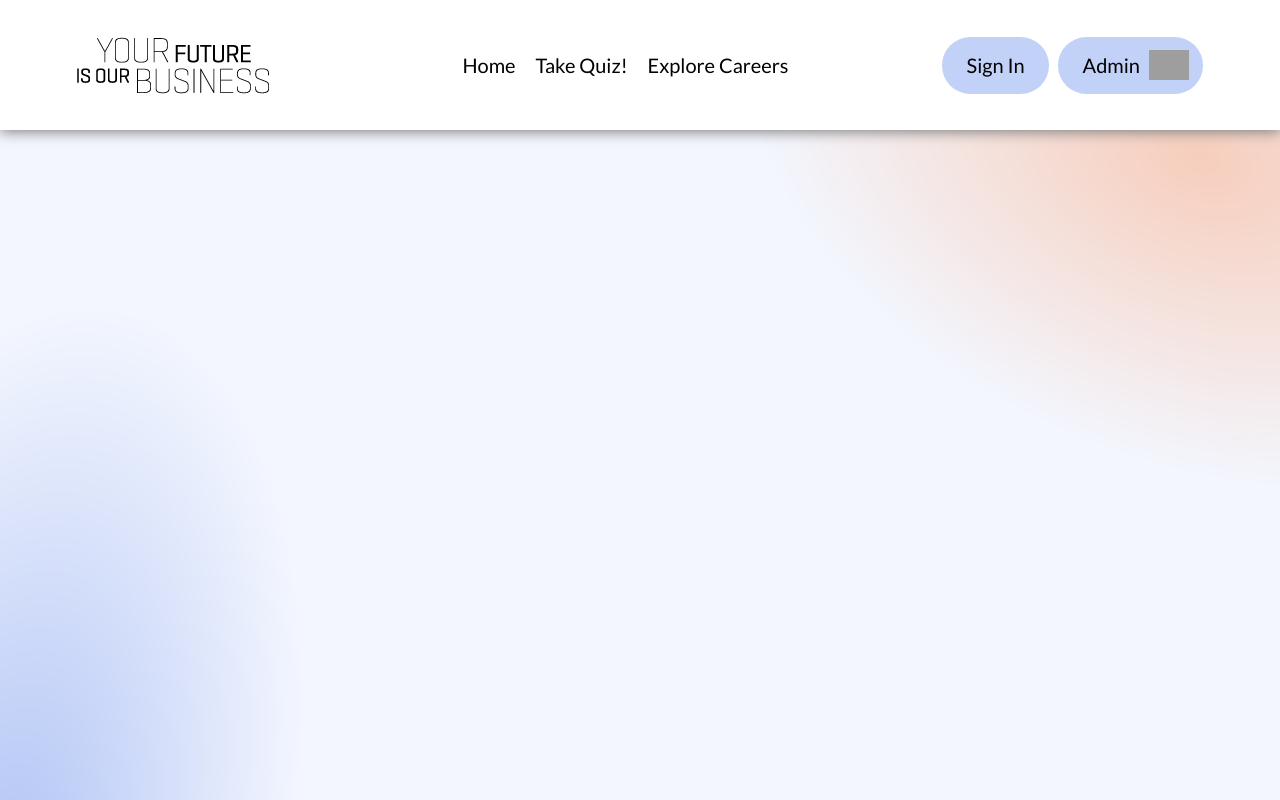
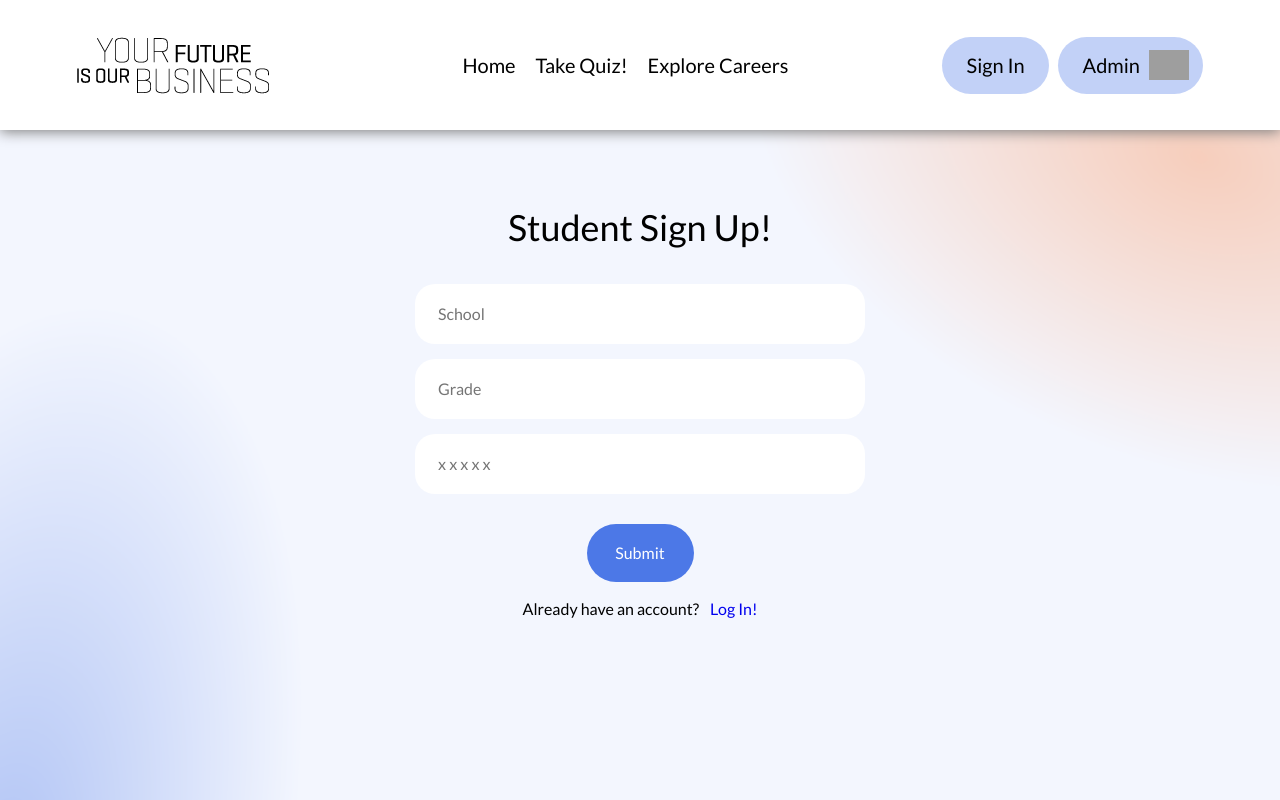
Before and after one commit to scblueprint/yfiob, a React (Create React App) app: page /signup2 in a window 1280 px wide. Built offline with nearby package versions, Linux system fonts and the light colour scheme; grey boxes are pictures that could not be loaded.

Commit message:
make a connecting signup UI and update the signuip UI

```diff
--- a/src/App.js
+++ b/src/App.js
@@ -9,6 +9,7 @@ import StudentLogin from "./components/StudentLogin/StudentLogin";
 import AdminLogin from "./components/adminLogin/AdminLogin";
 import QuestionPage from "./components/QuestionPage/QuestionPage";
 import StudentSignUp from "./components/StudentSignup/StudentSignUp";
+import StudentSignUp2 from "./components/StudentSignup/StudentSignUp2";
 import React from "react";
 
 function App() {
@@ -25,6 +26,7 @@ function App() {
         <Route path="/admin" element={<AdminLogin />} />
         <Route path="/questionPage" element={<QuestionPage />} />
         <Route path="/signup" element={<StudentSignUp />} />
+        <Route path="/signup2" element={<StudentSignUp2 />} />
       </Routes>
     </Router>
   );
--- a/src/components/StudentSignup/StudentSignUp.js
+++ b/src/components/StudentSignup/StudentSignUp.js
@@ -23,7 +23,7 @@ export default function StudentSignUp() {
     });
   };
 
-  const handleSubmit = async (e) => {
+  const handleNext = async (e) => {
     e.preventDefault();
     // Form validation
     const errors = {};
@@ -56,7 +56,7 @@ export default function StudentSignUp() {
         await signUpUser(formData.email, formData.password, formData.firstName);
 
         // Redirect to login page after successful account creation
-        navigate("/login");
+        navigate("/signup2");
       } catch (error) {
         // Handle error if unable to complete account creation
         const errorCode = error.code;
@@ -79,10 +79,9 @@ export default function StudentSignUp() {
     <div className={styles.pageContainer}>
       <h1 className={styles.signupHeader}>Student Signup!</h1>
 
-      <form className={styles.inputContainer} onSubmit={handleSubmit}>
+      <form className={styles.inputContainer} onSubmit={handleNext}>
         <div className={styles.nameFields}>
           <div>
-            <label className={styles.inputFieldLabels}>First Name:</label>
             <input
               type="text"
               name="firstName"
@@ -96,7 +95,6 @@ export default function StudentSignUp() {
             )}
           </div>
           <div>
-            <label className={styles.inputFieldLabels}>Last Name:</label>
             <input
               type="text"
               name="lastName"
@@ -112,8 +110,7 @@ export default function StudentSignUp() {
         </div>
 
         <div className={styles.emailpasswordFields}>
-          <div>
-            <label className={styles.inputFieldLabels}>Email:</label>
+          <div className={styles.inputshift}>
             <input
               type="email"
               name="email"
@@ -127,8 +124,7 @@ export default function StudentSignUp() {
             )}
           </div>
 
-          <div>
-            <label className={styles.inputFieldLabels}>Password:</label>
+          <div className={styles.inputshift}>
             <input
               type="password"
               name="password"
@@ -142,8 +138,7 @@ export default function StudentSignUp() {
             )}
           </div>
 
-          <div>
-            <label className={styles.inputFieldLabels}>Confirm Password:</label>
+          <div className={styles.inputshift}>
             <input
               type="password"
               name="confirmPassword"
@@ -160,8 +155,8 @@ export default function StudentSignUp() {
           </div>
         </div>
 
-        <button type="submit" className={styles.signupBtn}>
-          Sign Up
+        <button type="submit" className={styles.NextBtn}>
+          Next
         </button>
       </form>
 
--- a/src/components/StudentSignup/StudentSignUp.module.css
+++ b/src/components/StudentSignup/StudentSignUp.module.css
@@ -25,6 +25,7 @@
   display: flex;
   justify-content: space-between;
   gap: 15px;
+  margin-bottom: 10px;
 }
 
 .emailpasswordFields {
@@ -37,6 +38,10 @@
 .InputNameContainer {
   display: flex;
   flex-direction: row;
+}
+
+.inputshift {
+  margin-bottom: 10px;
 }
 
 .inputField,
@@ -61,7 +66,7 @@
   color: red;
 }
 
-.signupBtn {
+.NextBtn {
   background-color: #4c78e7;
   display: block;
   border: none;
--- /dev/null
+++ b/src/components/StudentSignup/StudentSignUp2.js
@@ -0,0 +1,133 @@
+import React from "react";
+import { Link, useNavigate } from "react-router-dom";
+import styles from "./StudentSignUp2.module.css";
+import signUpUser from "../../firebase/signUp";
+
+export default function StudentSignUp2() {
+  const [formData, setFormData] = React.useState({
+    school: "",
+    grade: "",
+    zipcode: "",
+  });
+  const [errors, setErrors] = React.useState({});
+
+  const navigate = useNavigate();
+
+
+
+  const handleChange = (e) => {
+    const { name, value } = e.target;
+    setFormData({
+      ...formData,
+      [name]: value,
+    });
+  };
+
+  const handleSubmit = async (e) => {
+    e.preventDefault();
+    // Form validation
+    const errors = {};
+    if (!formData.school.trim()) {
+      errors.firstName = "School name is required";
+    }
+    if (!formData.grade.trim()) {
+      errors.lastName = "Grade is required";
+    }
+    if (!formData.zipcode.trim()) {
+        errors.lastName = "Zipcode is required";
+      }
+    if (formData.zipcode.length > 5) {
+      errors.password = "Zipcode must be equal to 5 characters";
+    }
+    setErrors(errors);
+
+    // If not errors were present on sign in, process information
+    if (Object.keys(errors).length === 0) {
+      try {
+        // Add user information to Firestore
+        await signUpUser(formData.school, formData.grade, formData.zipcode);
+
+        // Redirect to login page after successful account creation
+        navigate("/login");
+      } catch (error) {
+        // Handle error if unable to complete account creation
+        const errorCode = error.code;
+        const errorMessage = error.message;
+        console.error("Error creating user account:", errorCode, errorMessage);
+      }
+
+      //Clear Form data after submission
+      setFormData({
+        school: "",
+        grade: "",
+        zipcode: "",
+      });
+    }
+  };
+
+  return (
+    <div className={styles.pageContainer}>
+      <h1 className={styles.signupHeader}>Student Sign Up!</h1>
+
+      <form className={styles.inputContainer} onSubmit={handleSubmit}>
+        <div className={styles.inputshift}>
+
+          <div>
+            <input
+              type="text"
+              name="School"
+              placeholder="School"
+              className={styles.inputField}
+              value={formData.school}
+              onChange={handleChange}
+            />
+            {errors.school && (
+              <span className={styles.errorMessage}>{errors.firstName}</span>
+            )}
+          </div>
+        </div>
+
+        <div className={styles.emailpasswordFields}>
+          <div className={styles.inputshift}>
+            <input
+              type="text"
+              name="grade"
+              placeholder="Grade"
+              className={styles.inputField}
+              value={formData.grade}
+              onChange={handleChange}
+            />
+            {errors.grade && (
+              <span className={styles.errorMessage}>{errors.email}</span>
+            )}
+          </div>
+
+          <div className={styles.inputshift}>
+            <input
+              type="zipcode"
+              name="zipcode"
+              placeholder="x x x x x"
+              className={styles.inputField}
+              value={formData.zipcode}
+              onChange={handleChange}
+            />
+            {errors.zipcode && (
+              <span className={styles.errorMessage}>{errors.password}</span>
+            )}
+          </div>
+        </div>
+
+        <button type="submit" className={styles.NextBtn}>
+          Submit
+        </button>
+      </form>
+
+      <div className={styles.existingAccountLoginContainer}>
+        <p>Already have an account?</p>
+        <Link to="/login" className={styles.loginLink}>
+          Log In!
+        </Link>
+      </div>
+    </div>
+  );
+}
--- /dev/null
+++ b/src/components/StudentSignup/StudentSignUp2.module.css
@@ -0,0 +1,99 @@
+.pageContainer {
+    display: flex;
+    flex-direction: column;
+    justify-content: center;
+    align-items: center;
+  }
+
+  .signupHeader {
+    font-family: Lato, sans-serif;
+    font-weight: 400;
+    font-size: 36px;
+    text-align: center;
+    margin-top: 70px;
+    margin-bottom: 30px;
+  }
+
+  .inputContainer {
+    display: flex;
+    flex-direction: column;
+    justify-content: center;
+    align-items: center;
+  }
+
+  .nameFields {
+    display: flex;
+    justify-content: space-between;
+    gap: 15px;
+    margin-bottom: 10px;
+  }
+
+  .emailpasswordFields {
+    display: flex;
+    flex-direction: column;
+    justify-content: flex-start;
+    width: 100%;
+  }
+
+  .InputNameContainer {
+    display: flex;
+    flex-direction: row;
+  }
+
+  .inputshift {
+    margin-bottom: 10px;
+    width: 450px;
+  }
+
+  .inputField,
+  .inputFieldLabel {
+    display: block;
+  }
+
+  .inputFieldLabel {
+    text-align: left;
+  }
+
+  .inputField {
+    border-radius: 20px;
+    background: #fff;
+    border: none;
+    padding: 18px 23px;
+    width: 100%;
+    margin-bottom: 5px;
+  }
+
+  .errorMessage {
+    color: red;
+  }
+
+  .NextBtn {
+    background-color: #4c78e7;
+    display: block;
+    border: none;
+    margin-top: 15px;
+    width: 107px;
+    border-radius: 30px;
+    color: white;
+    padding: 17px 17px;
+    cursor: pointer;
+  }
+
+  .signupBtn:hover {
+    background-color: #4c78e757;
+  }
+
+  .existingAccountLoginContainer {
+    display: flex;
+    flex-direction: row;
+    margin-top: 15px;
+    gap: 11px;
+  }
+
+  .loginLink {
+    text-decoration: none;
+  }
+
+  .loginLink:hover {
+    text-decoration: underline;
+  }
```
